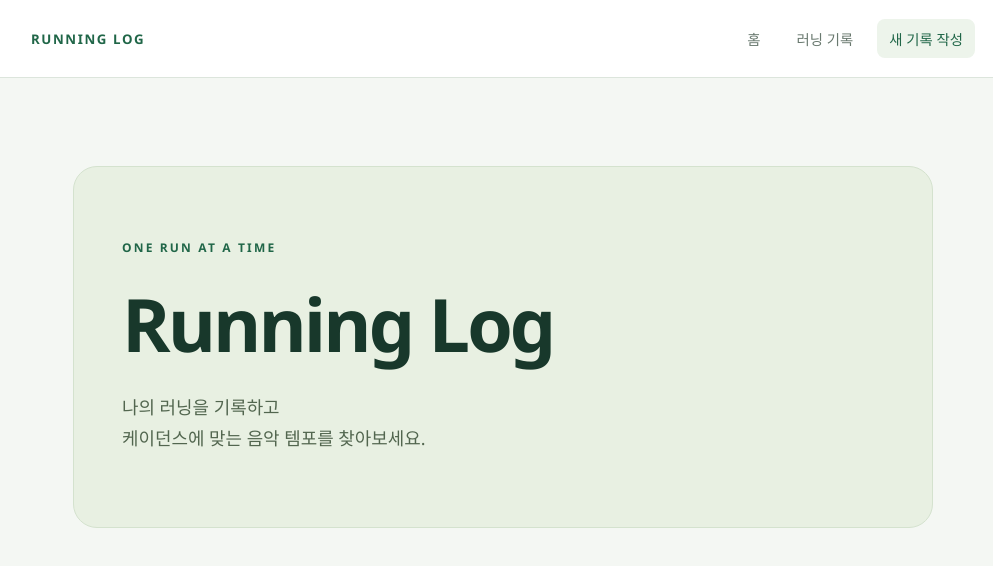
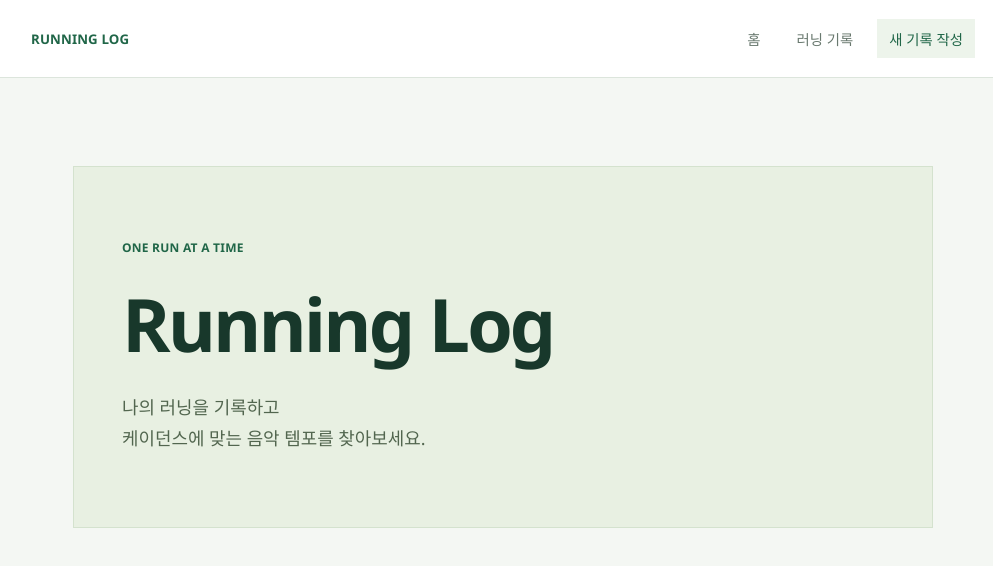
Before and after one commit to yhana972/B1-2, a React (Vite) app in the folder running-log/: page / in a window 1280 px wide. Shown: the top 566 px of the page, without its empty margins (137-1130 px from the left). Built offline with nearby package versions, Linux system fonts and the light colour scheme; no server answers.

Commit message:
style: 모서리를 각지게 변경하고 영문 자간 축소

```diff
--- a/running-log/src/App.css
+++ b/running-log/src/App.css
@@ -13,12 +13,12 @@ nav::before {
   margin-right: auto;
   font-size: 0.83rem;
   font-weight: 800;
-  letter-spacing: 0.12em;
+  letter-spacing: 0.01em;
   color: var(--accent);
 }
 nav a {
   padding: 9px 12px;
-  border-radius: 8px;
+  border-radius: 0;
   color: var(--muted);
   font-size: 0.9rem;
   font-weight: 600;
@@ -34,7 +34,7 @@ section > h1, section > h2 { margin-bottom: 24px; }
   margin-top: 32px;
   padding: 72px 48px;
   border: 1px solid #d4e2ce;
-  border-radius: 24px;
+  border-radius: 0;
   background: #e8f0e2;
 }
 .hero::before {
@@ -44,7 +44,7 @@ section > h1, section > h2 { margin-bottom: 24px; }
   color: var(--accent);
   font-size: 0.75rem;
   font-weight: 750;
-  letter-spacing: 0.18em;
+  letter-spacing: 0.02em;
 }
 .hero h1 { font-size: clamp(2.8rem, 7vw, 4.6rem); margin-bottom: 22px; }
 .hero p { color: #52664f; font-size: 1.12rem; }
@@ -58,7 +58,7 @@ section > h1, section > h2 { margin-bottom: 24px; }
   padding: 24px 28px;
   margin-bottom: 14px;
   border: 1px solid var(--border);
-  border-radius: 15px;
+  border-radius: 0;
   background: white;
   color: #263f33;
   text-decoration: none;
@@ -76,7 +76,7 @@ section > h1, section > h2 { margin-bottom: 24px; }
 .run-form {
   padding: 30px;
   border: 1px solid var(--border);
-  border-radius: 18px;
+  border-radius: 0;
   background: white;
 }
 .form-field { margin-bottom: 22px; }
@@ -87,7 +87,7 @@ section > h1, section > h2 { margin-bottom: 24px; }
   height: 48px;
   padding: 10px 13px;
   border: 1px solid #cdd9cf;
-  border-radius: 8px;
+  border-radius: 0;
   background: #fcfdfb;
   color: #203a32;
 }
@@ -95,7 +95,7 @@ section > h1, section > h2 { margin-bottom: 24px; }
 .run-form > button { width: 100%; margin-top: 6px; }
 .error, [role='alert'] { color: #a33330; }
 .form-field .error { margin-top: 6px; font-size: 0.83rem; }
-[role='alert'] { margin: 14px 0; padding: 14px 18px; border-radius: 10px; background: #fff0ec; }
+[role='alert'] { margin: 14px 0; padding: 14px 18px; border-radius: 0; background: #fff0ec; }
 [role='status'], .recent_record > p, .record_detail > p, .record_edit > p:not(:first-of-type) {
   color: var(--muted);
 }
@@ -105,7 +105,7 @@ section > h1, section > h2 { margin-bottom: 24px; }
   margin: 24px 0;
   padding: 26px 28px;
   border: 1px solid #d5e3cb;
-  border-radius: 15px;
+  border-radius: 0;
   background: #eaf2e3;
 }
 .recommend_bpm h2 { font-size: 0.95rem; margin-bottom: 10px; color: #527347; letter-spacing: 0; }
--- a/running-log/src/index.css
+++ b/running-log/src/index.css
@@ -30,7 +30,7 @@ button, .button {
   min-height: 46px;
   padding: 11px 20px;
   border: 1px solid var(--accent);
-  border-radius: 10px;
+  border-radius: 0;
   background: var(--accent);
   color: white;
   font-size: 0.94rem;
```
